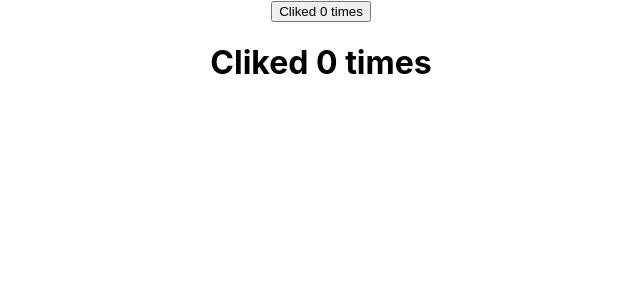
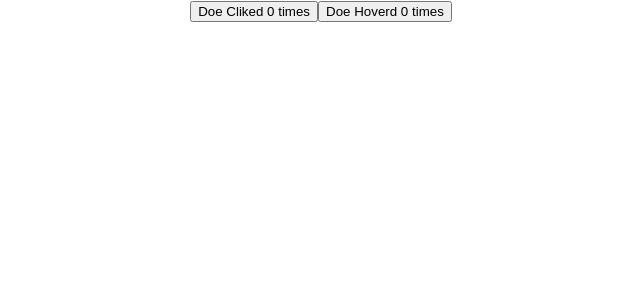
Before and after one commit to Mhdez221993/react-playground, a React (Create React App) app: page / in a window 1280 px wide. Shown: the top 300 px of the page, without its empty margins (319-959 px from the left). Built offline with nearby package versions, Linux system fonts and the light colour scheme.

Commit message:
Basics of haiger order components

```diff
--- a/src/components/ClickCounter.js
+++ b/src/components/ClickCounter.js
@@ -1,23 +1,13 @@
 import React, { Component } from 'react';
 
+import UpdatedComponent from './withCounter';
+
 class ClickCounter extends Component {
-  constructor(props) {
-    super(props)
+  render() {
+    const {count, incrementCounter, name} = this.props
 
-    this.state = {
-       count: 0
-    }
-  }
-
-  incrementCounter = (counter) => {
-    this.setState(prevState => ({count: prevState.count + 1}))
-  }
-
-  render() {
-    const {count} = this.state
-
-    return <button onClick={this.incrementCounter}>Cliked {count} times</button>
+    return <button onClick={incrementCounter}>{name} Cliked {count} times</button>
   }
 }
 
-export default ClickCounter;
+export default UpdatedComponent(ClickCounter)
--- a/src/components/HoverCounter.js
+++ b/src/components/HoverCounter.js
@@ -1,23 +1,13 @@
 import React, { Component } from 'react';
 
+import UpdatedComponent from './withCounter';
+
 class HoverCounter extends Component {
-  constructor(props) {
-    super(props)
+  render() {
+    const {count, incrementCounter, name} = this.props
 
-    this.state = {
-       count: 0
-    }
-  }
-
-  incrementHover = (counter) => {
-    this.setState(prevState => ({count: prevState.count + 1}))
-  }
-
-  render() {
-    const {count} = this.state
-
-    return <h1 onMouseOver={this.incrementHover}>Cliked {count} times</h1>
+    return <button onMouseOver={incrementCounter}>{name} Hoverd {count} times</button>
   }
 }
 
-export default HoverCounter;
+export default UpdatedComponent(HoverCounter);
--- /dev/null
+++ b/src/components/withCounter.js
@@ -0,0 +1,27 @@
+import React, { Component } from 'react';
+
+const UpdatedComponent = OriginalComponent => {
+
+  class NewComponent extends Component {
+    constructor(props) {
+      super(props)
+
+      this.state = {
+         count: 0
+      }
+    }
+
+    incrementCounter = () => {
+      this.setState(prevState => ({count: prevState.count + 1}))
+    }
+
+    render() {
+
+      return <OriginalComponent count={this.state.count} incrementCounter={this.incrementCounter} name='Doe' />
+    }
+  }
+
+  return NewComponent
+};
+
+export default UpdatedComponent;
```
